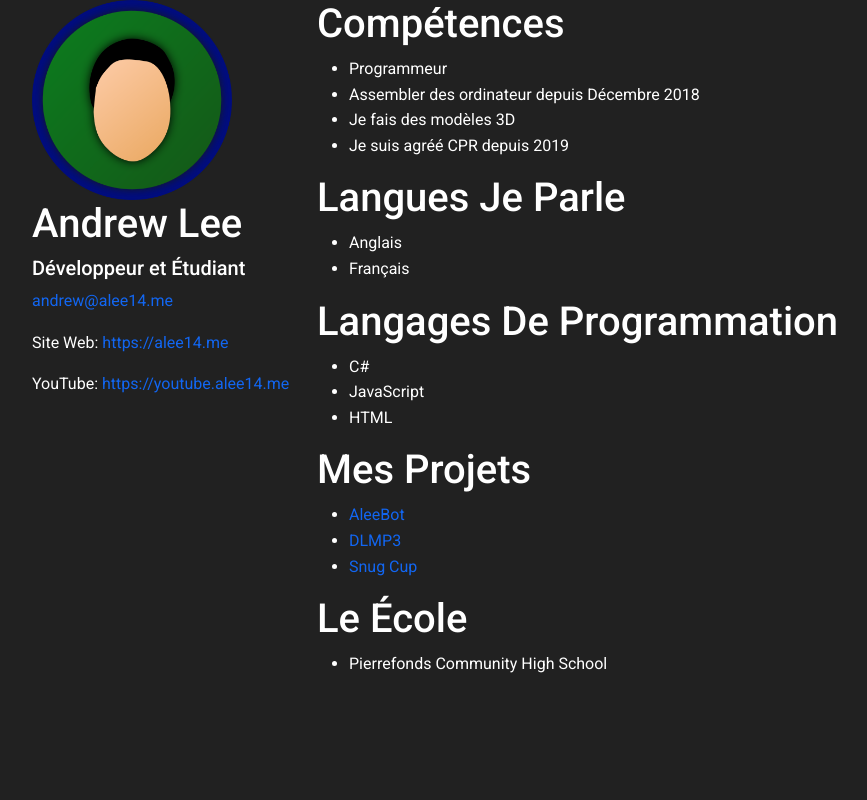
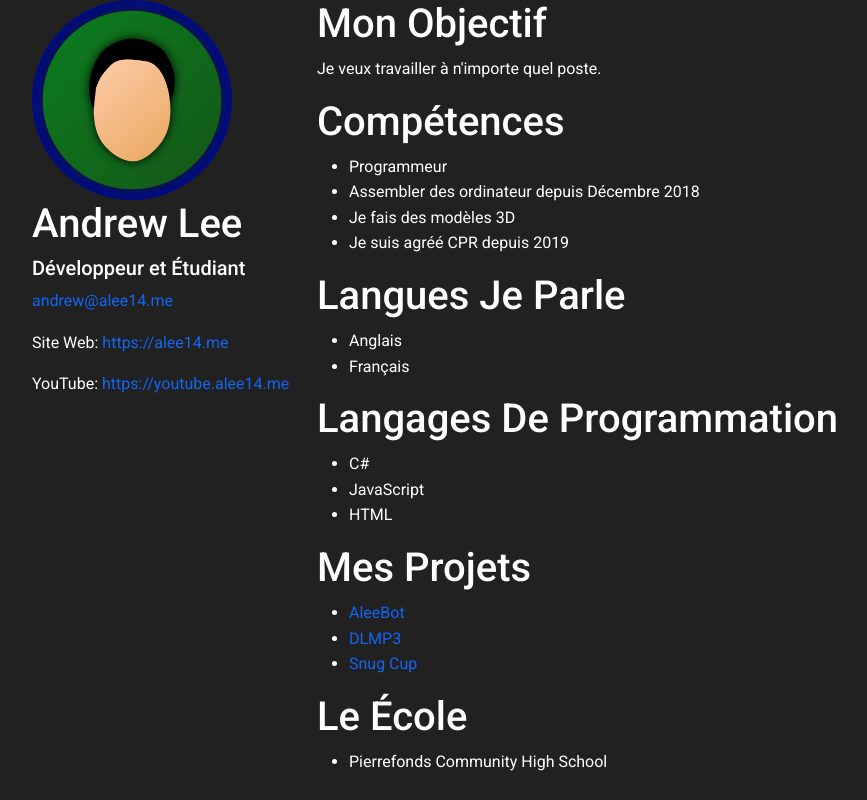
Before and after one commit to Alee14/cv-francais, a website: page index.html in a window 1280 px wide. Shown: the whole page, without its empty margins (50-917 px from the left). Drawn offline with nearby package versions, Linux system fonts and the light colour scheme.

Commit message:
added objective

```diff
--- a/index.html
+++ b/index.html
@@ -22,6 +22,7 @@
 <div class="container">
     <div class="row">
         <div class="col-md-3">
+            <!--Side panel-->
             <img src="assets/Alee.png" width="200px" height="200px">
             <h1>Andrew Lee</h1>
             <h5>Développeur et Étudiant</h5>
@@ -30,6 +31,9 @@
             <p>YouTube: <a href="https://youtube.alee14.me">https://youtube.alee14.me</a></p>
         </div>
         <div class="col-md">
+            <!--Main container-->
+            <h1>Mon Objectif</h1>
+            <p>Je veux travailler à n'importe quel poste.</p>
           <h1>Compétences</h1>
           <ul>
               <li>Programmeur</li>
```
